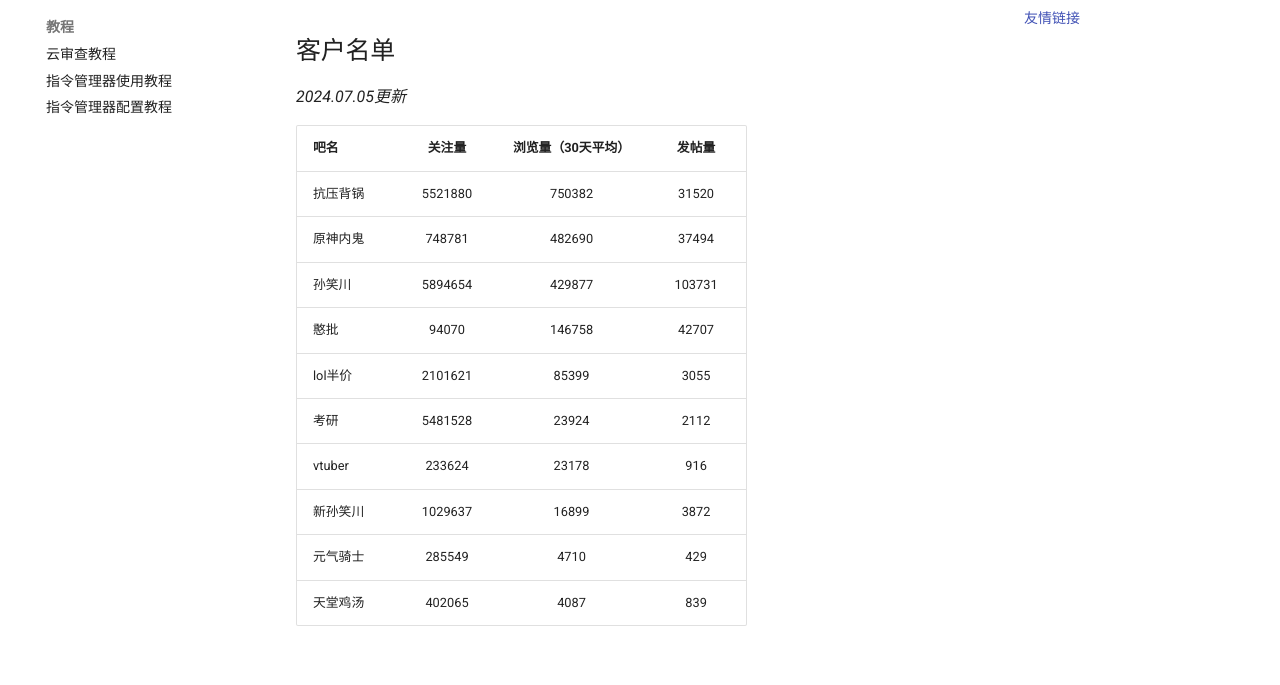
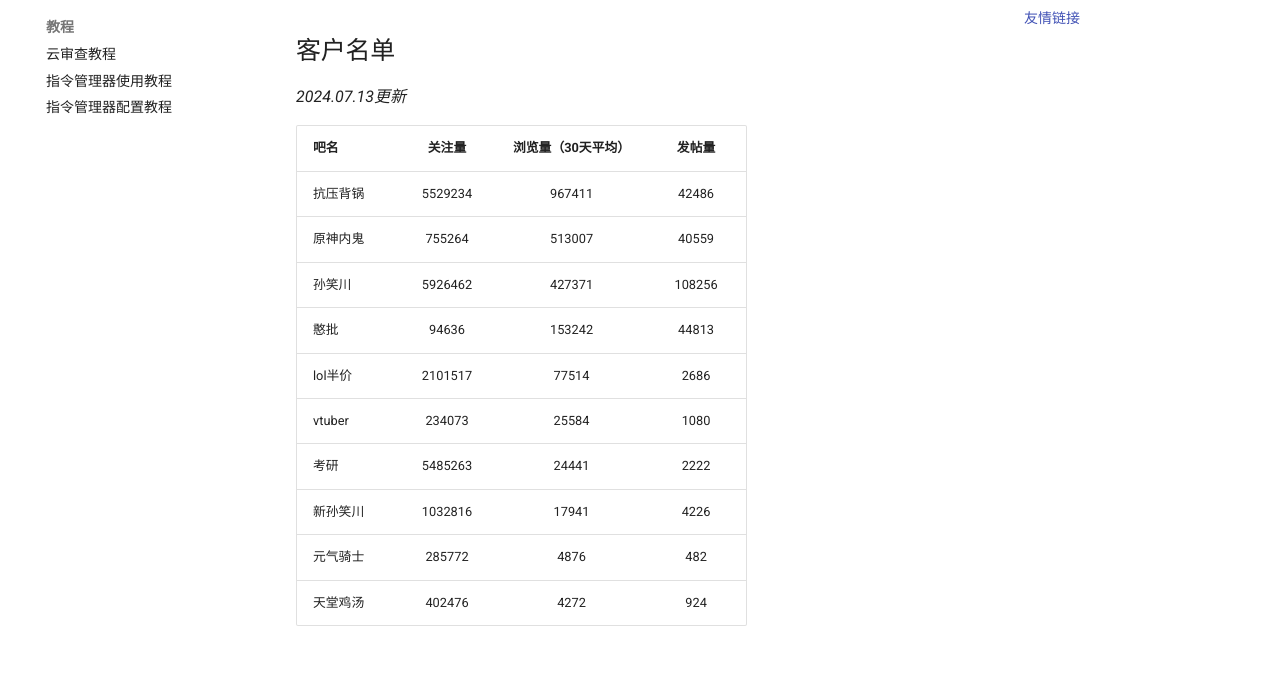
Before and after one commit to lumina37/aiotieba-reviewer, an MkDocs documentation site: the page built from docs/index.md, in a window 1280 px wide and 1041 px high. Shown: the part 147-832 px from the top of the window. Built offline with MkDocs 1.6.1 and Material for MkDocs 9.7.7, drawn with Linux system fonts in a browser that asks for light colours; comment, search, counter and statistics services are not loaded.

Commit message:
chore: update stats

```diff
--- a/docs/index.md
+++ b/docs/index.md
@@ -1,19 +1,19 @@
 ## 客户名单
 
-*2024.07.05更新*
+*2024.07.13更新*
 
 | 吧名     | 关注量  | 浏览量（30天平均） | 发帖量 |
 | :------- | :-----: | :----------------: | :----: |
-| 抗压背锅 | 5521880 |       750382       | 31520  |
-| 原神内鬼 | 748781  |       482690       | 37494  |
-| 孙笑川   | 5894654 |       429877       | 103731 |
-| 憨批     |  94070  |       146758       | 42707  |
-| lol半价  | 2101621 |       85399        |  3055  |
-| 考研     | 5481528 |       23924        |  2112  |
-| vtuber   | 233624  |       23178        |  916   |
-| 新孙笑川 | 1029637 |       16899        |  3872  |
-| 元气骑士 | 285549  |        4710        |  429   |
-| 天堂鸡汤 | 402065  |        4087        |  839   |
+| 抗压背锅 | 5529234 |       967411       | 42486  |
+| 原神内鬼 | 755264  |       513007       | 40559  |
+| 孙笑川   | 5926462 |       427371       | 108256 |
+| 憨批     |  94636  |       153242       | 44813  |
+| lol半价  | 2101517 |       77514        |  2686  |
+| vtuber   | 234073  |       25584        |  1080  |
+| 考研     | 5485263 |       24441        |  2222  |
+| 新孙笑川 | 1032816 |       17941        |  4226  |
+| 元气骑士 | 285772  |        4876        |  482   |
+| 天堂鸡汤 | 402476  |        4272        |  924   |
 
 ## 友情链接
 
```
Also changed, not shown: README.md (+11 -11 lines).
